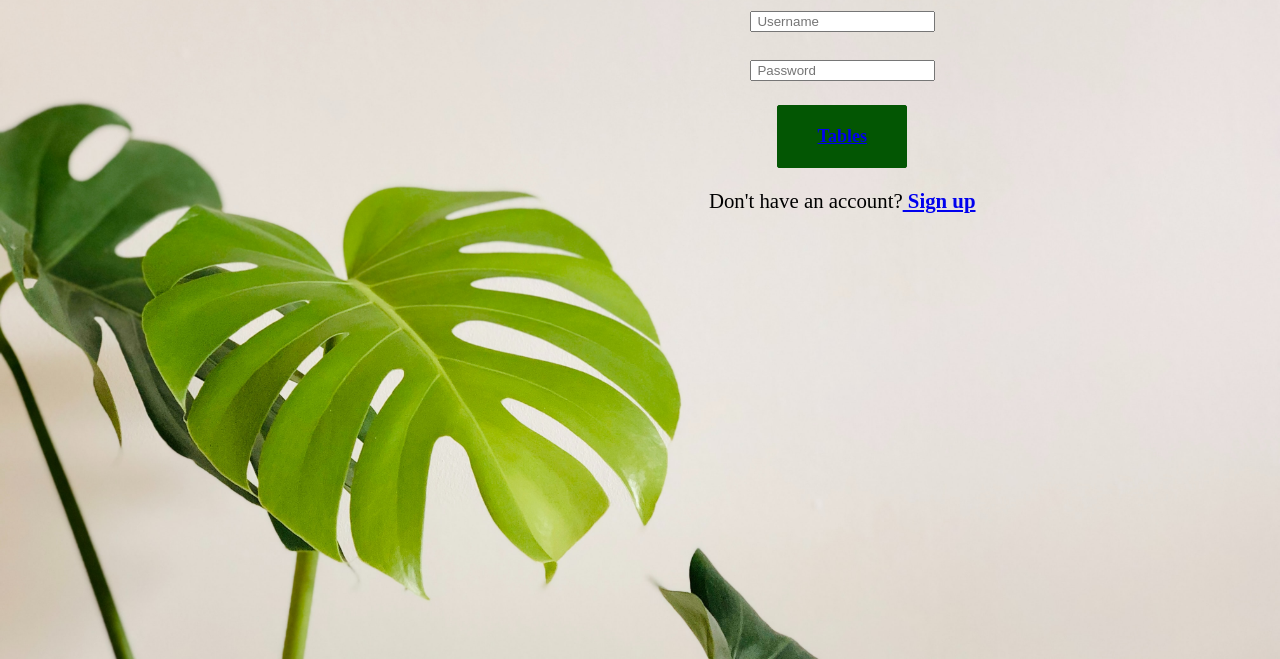
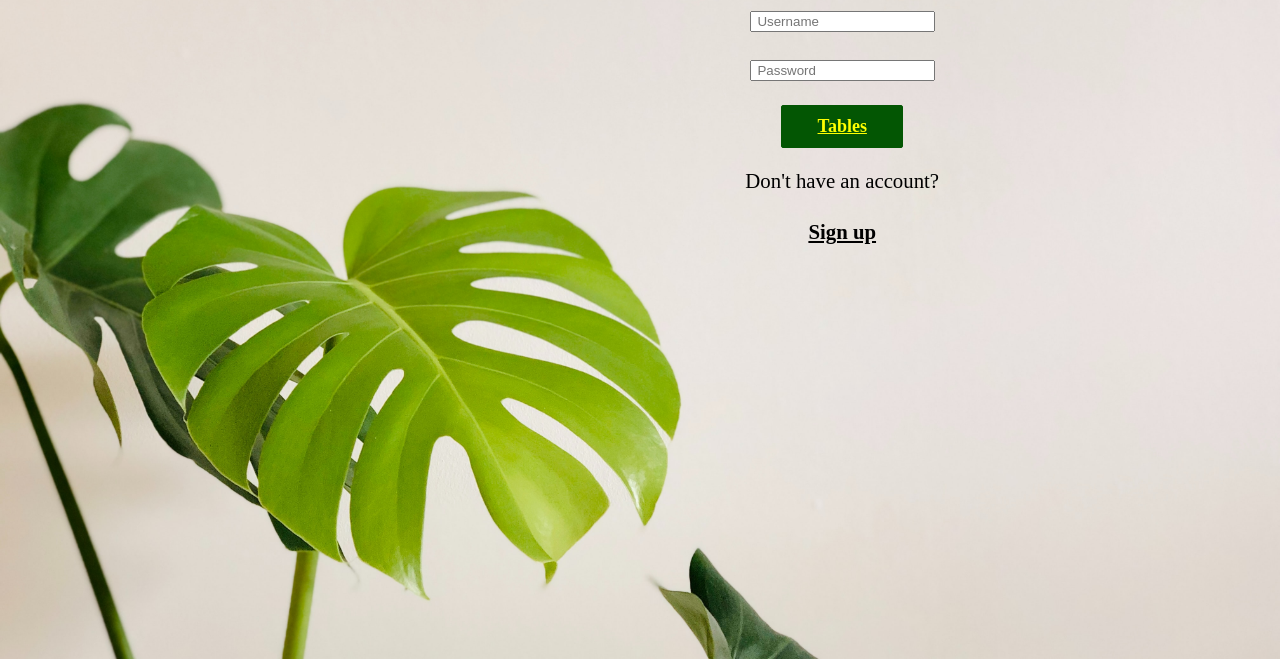
Before and after one commit to Purity-Wanjiku/Assignment, a plain HTML site: page login.html in a window 1280 px wide. Shown: the part 141-800 px from the top of the page. Drawn offline with Linux system fonts and the light colour scheme.

Commit message:
Made changes

```diff
--- a/login.html
+++ b/login.html
@@ -27,29 +27,37 @@
         h1{
             color: rgb(3, 86, 3);
         }
-        button{
+        .button{
             background-color: rgb(3, 86, 3);
+            color: yellow;
             border: 0.05px solid rgb(3, 86, 3);
-            padding: 5px;
-            width: 130px;
+            padding: 10px;
+            width: 100px;
             height: 10%;
             text-align: center;
             display: inline-block;
-            font-size: 12px;
+            font-size: 18px;
             font-family: 'Times New Roman', Times, serif;
             font-weight: bold;
             border-radius: 2px;
+
         }
-        button:active{
-            background-color: green;
+        .button:active{
+            background-color: rgb(3, 86, 3);
+            color: white;
             transform: translateY(4px);
 
+        }
+        .Link {
+            color: black;
         }
         h2{
             text-align: center;
            color: white;
         }
-
+        .link{
+            color: black;
+        }
 
     </style>
 </head>
@@ -64,8 +72,11 @@
     <input type="password" placeholder=" Password">
     <br>
     <br>
-    <button><h2><a href="./table.html">Tables</a></h2></button>
-    <p>Don't have an account?<a href="http://127.0.0.1:5500/index.html?"><strong> Sign up</strong></a></p>
+    <a href="./table.html" class="button">Tables</a>
+    <!--<button class="button"><h2><a href="./table.html">Tables</a></h2></button>-->
+    <!--<p>?<h3><a href="./index.html" class="Link"></h3></a></p>-->
+    <p>Don't have an account?<h4><a href="./index.html" class="link">Sign up</a></h4></p>
+
     </form>
 </body>
 </html>
```
Also changed, not shown: index.html (+5 -2 lines), table.html (+10 -5 lines).
